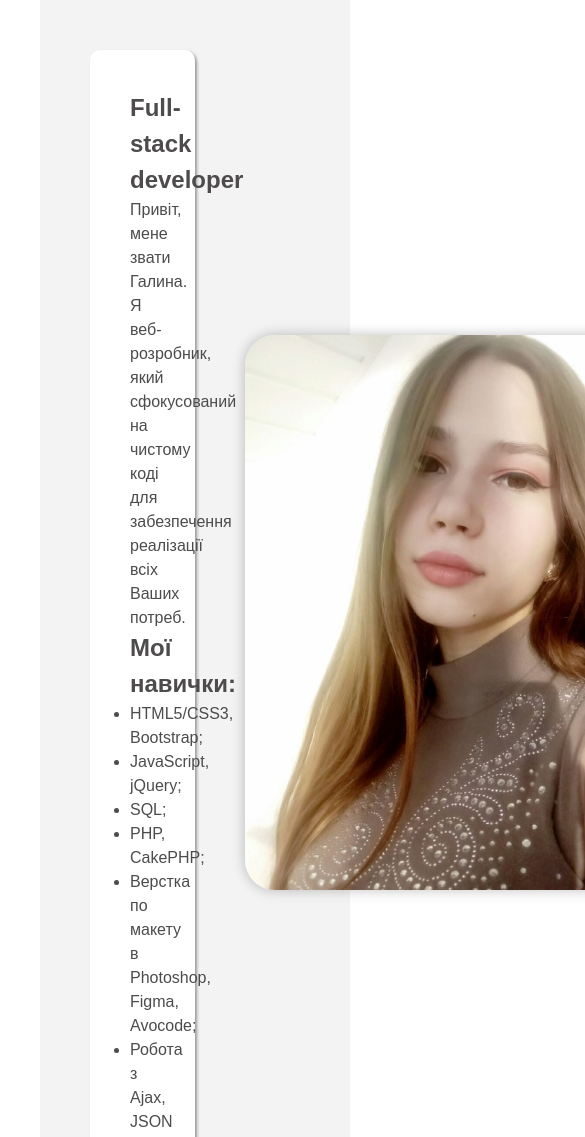
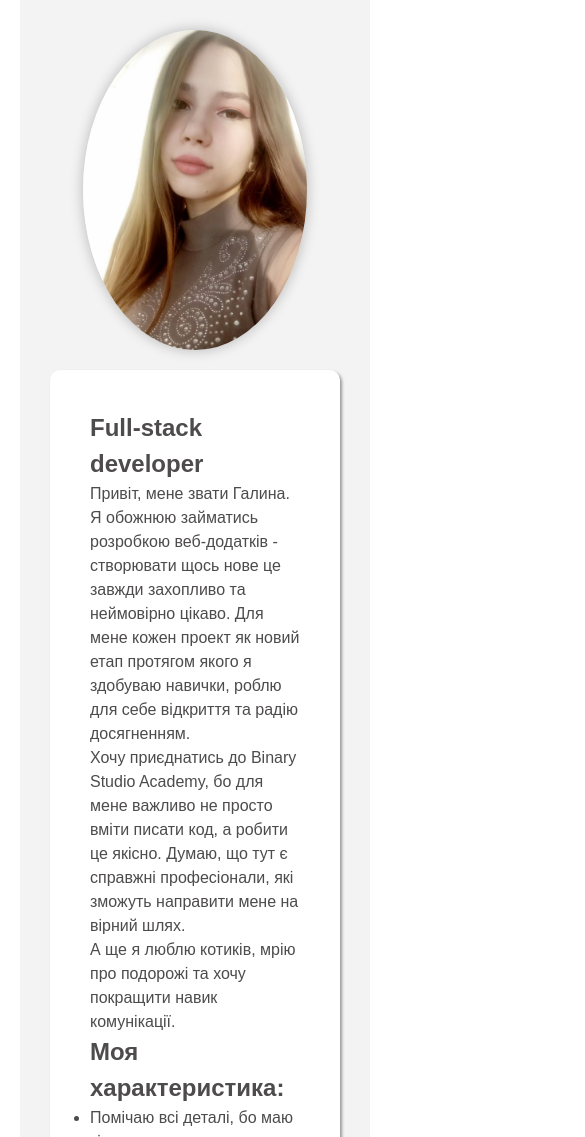
Before and after one commit to halyna20/homepage, a plain HTML site: page index.html in a window 390 px wide. Shown: the top 1137 px of the page, 585 px wide, since content can reach past the window. Drawn offline with Linux system fonts and the light colour scheme.

Commit message:
Add content in intro block

```diff
--- /dev/null
+++ b/css/adaptive.css
@@ -0,0 +1,60 @@
+@media screen and (max-width: 1030px) {
+    .about_me {
+        padding: 30px 10px;
+    }
+
+    .about__inner {
+        flex-direction: column;
+    }
+
+    .info {
+        order: 2;
+        max-width: 100%;
+        margin-right: 0px;
+    }
+
+    .my_photo {
+        order: 1;
+        margin: 0 auto;
+        height: 350px;
+        width: 40%;
+        margin-bottom: 20px;
+    }
+
+    .my_photo img {
+        border-radius: 50%;
+        width: 100%;
+        height: 100%;
+        object-fit: cover;
+    }
+}
+
+@media screen and (max-width: 800px) {
+    .my_photo {
+        height: 275px;
+    }
+}
+
+@media screen and (max-width: 655px) {
+    .my_photo {
+        width: 57%;
+    }
+}
+
+@media screen and (max-width: 520px) {
+    .container {
+        padding-left: 20px;
+        padding-right: 20px;
+    }
+
+    .my_photo {
+        width: 77%;
+        height: 320px;
+    }
+}
+
+@media screen and (max-width: 375px) {
+    .my_photo {
+        width: 100%;
+    }
+}
--- a/styles.css
+++ b/css/styles.css
@@ -61,7 +61,7 @@ Intro block
 }
 
 .my_photo {
-    height: 555px;
+    height: 512px;
     margin-left: auto;
 }
 
--- a/index.html
+++ b/index.html
@@ -4,7 +4,8 @@
     <meta charset="UTF-8" />
     <meta name="viewport" content="width=device-width, initial-scale=1" />
     <title>Résumé</title>
-    <link rel="stylesheet" href="styles.css">
+    <link rel="stylesheet" href="css/styles.css">
+    <link rel="stylesheet" href="css/adaptive.css">
   </head>
   <body>
     <main>
@@ -16,15 +17,22 @@
                   <div class="info">
                       <h1>Full-stack developer</h1>
                       <p>Привіт, мене звати Галина. <br/>
-                         Я веб-розробник, який сфокусований на чистому коді для забезпечення реалізації всіх Ваших потреб.</p>
-                      <h2>Мої навички:</h2>
+                         Я обожнюю займатись розробкою веб-додатків -
+                         створювати щось нове це завжди захопливо та неймовірно цікаво.
+                         Для мене кожен проект як новий етап протягом якого я здобуваю навички,
+                         роблю для себе відкриття та радію досягненням.<br/>
+                         Хочу приєднатись до Binary Studio Academy,
+                         бо для мене важливо не просто вміти писати код, а робити це якісно.
+                         Думаю, що тут є справжні професіонали, які зможуть направити мене на вірний шлях. <br/>
+                         А ще я люблю котиків, мрію про подорожі та хочу покращити навик комунікації.
+                        </p>
+                      <h2>Моя характеристика:</h2>
                       <ul class="skills">
-                          <li class="skills-element"><p>HTML5/CSS3, Bootstrap;</p></li>
-                          <li class="skills-element"><p>JavaScript, jQuery;</p></li>
-                          <li class="skills-element"><p>SQL;</p></li>
-                          <li class="skills-element"><p>PHP, CakePHP;</p></li>
-                          <li class="skills-element"><p>Верстка по макету в Photoshop, Figma, Avocode;</p></li>
-                          <li class="skills-element"><p>Робота з Ajax, JSON</p></li>
+                          <li class="skills-element"><p>Помічаю всі деталі, бо маю зір, як в орла;</p></li>
+                          <li class="skills-element"><p>Гнучка до різних підходів, як кобра;</p></li>
+                          <li class="skills-element"><p>Швидка в пошуках рішень, як пантера;</p></li>
+                          <li class="skills-element"><p>Чорний пояс з стекванде та гуглзнайдевсе;</p></li>
+                          <li class="skills-element"><p>Дуже скромна особистість.</p></li>
                       </ul>
                   </div>
                   <div class="my_photo">
```
